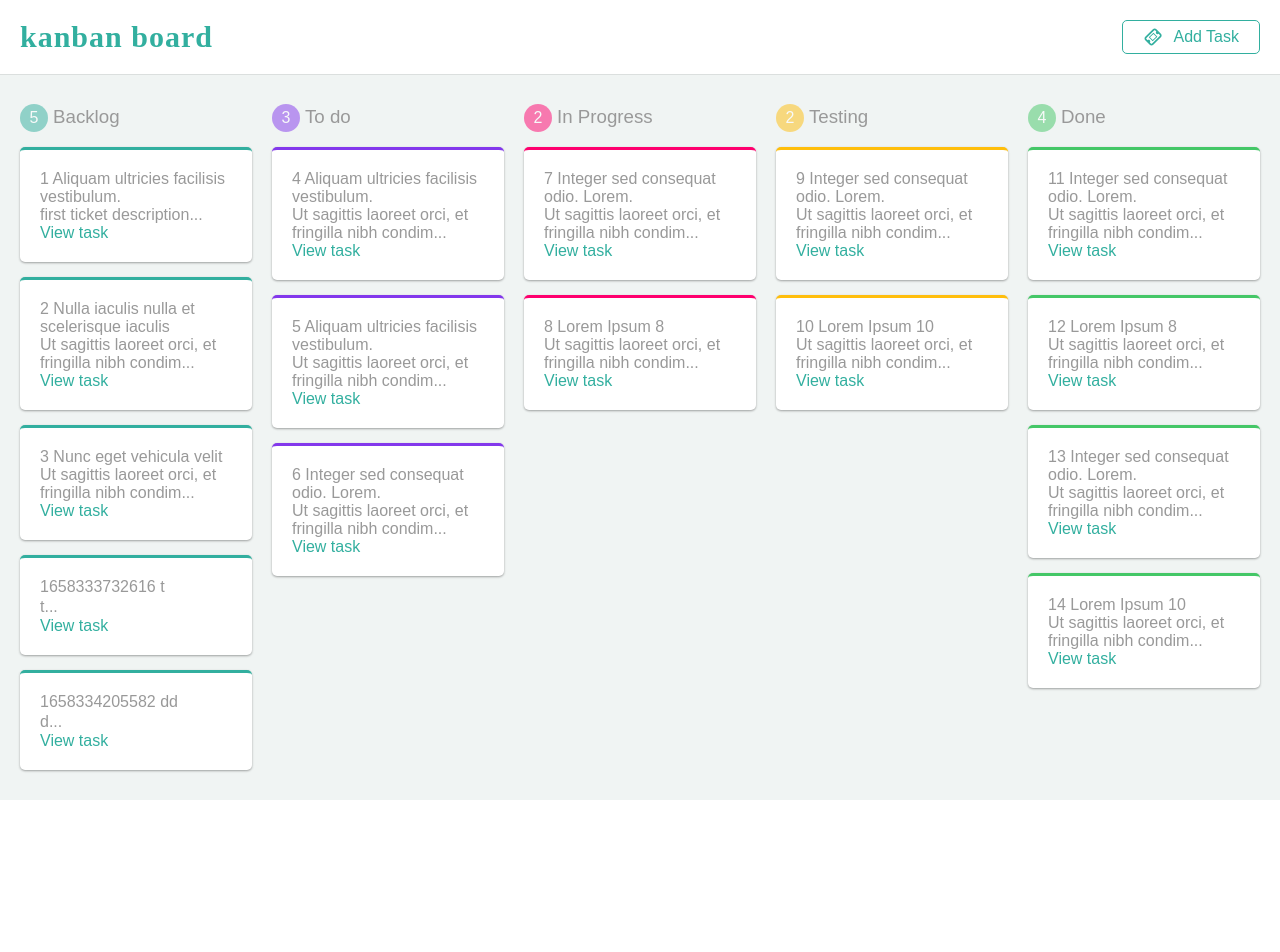
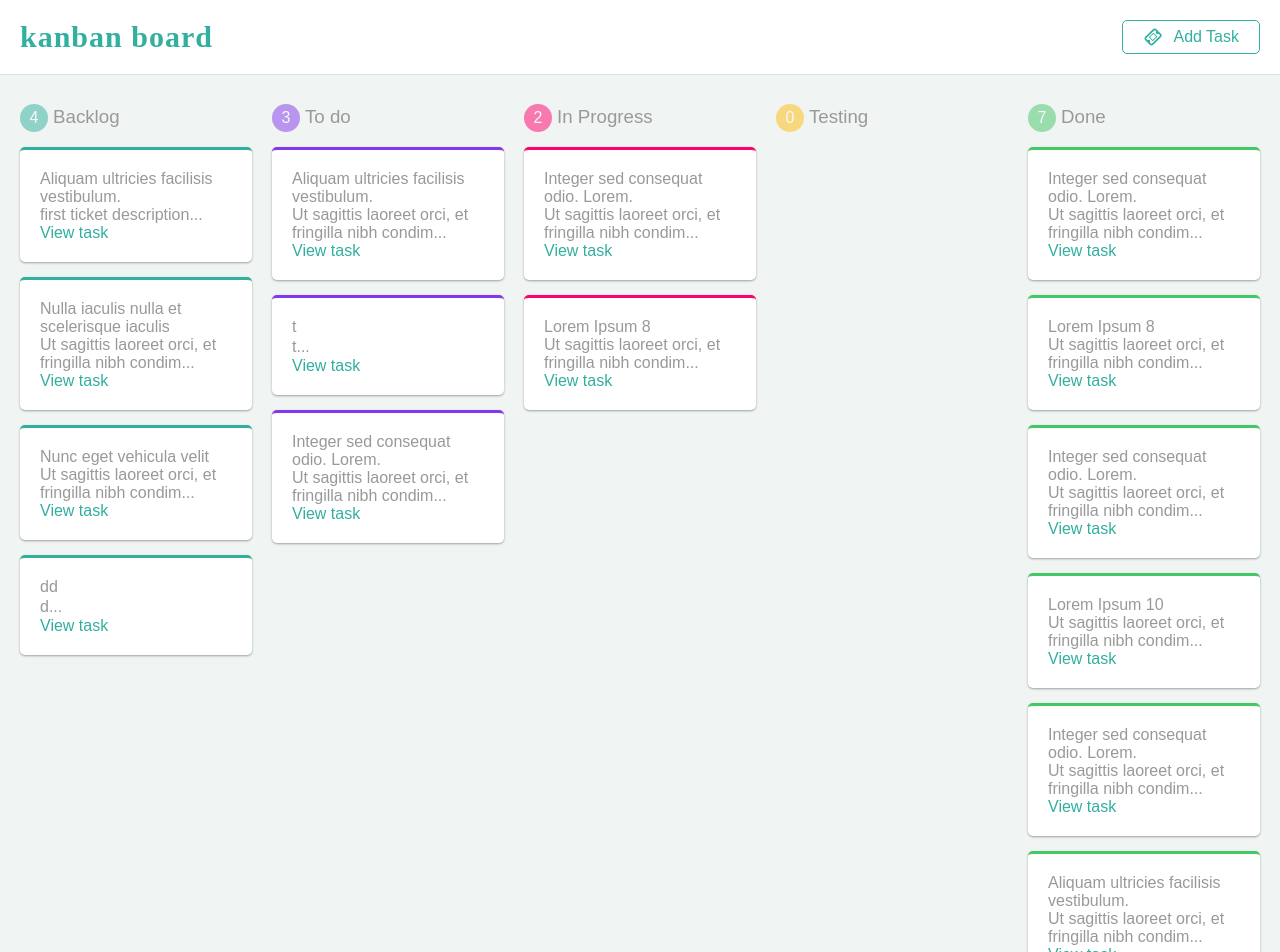
Before and after one commit to shakkamakka/kanban-board, a React (Vite) app: page / in a window 1280 px wide. Shown: the top 952 px of the page. Before the commit the page ends 800 px from the top, so only its background shows below. Built offline with nearby package versions, Linux system fonts and the light colour scheme; data requests are answered from the project's data file; a web font is replaced by a local one.

Commit message:
add update of Board in json-server

```diff
--- a/src/data/db.json
+++ b/src/data/db.json
@@ -19,11 +19,6 @@
           "description": "Ut sagittis laoreet orci, et fringilla nibh condimentum in. Sed mattis non turpis sit amet sagittis. Fusce enim tellus, gravida ac laoreet sed, feugiat sed ligula. Duis faucibus justo quis tristique luctus. Nullam auctor elit sed velit consectetur, at venenatis ex tempus. Ut sagittis laoreet orci, et fringilla nibh condimentum in. Sed mattis non turpis sit amet sagittis. Fusce enim tellus, gravida ac laoreet sed, feugiat sed ligula. Duis faucibus justo quis tristique luctus. Nullam auctor elit sed velit consectetur, at venenatis ex tempus."
         },
         {
-          "id": 1658333732616,
-          "title": "t",
-          "description": "t"
-        },
-        {
           "id": 1658334205582,
           "title": "dd",
           "description": "d"
@@ -32,7 +27,6 @@
       "id": 1
     },
     {
-      "id": 2,
       "value": "To do",
       "tasks": [
         {
@@ -41,19 +35,19 @@
           "description": "Ut sagittis laoreet orci, et fringilla nibh condimentum in. Sed mattis non turpis sit amet sagittis. Fusce enim tellus, gravida ac laoreet sed, feugiat sed ligula. Duis faucibus justo quis tristique luctus. Nullam auctor elit sed velit consectetur, at venenatis ex tempus. Ut sagittis laoreet orci, et fringilla nibh condimentum in. Sed mattis non turpis sit amet sagittis. Fusce enim tellus, gravida ac laoreet sed, feugiat sed ligula. Duis faucibus justo quis tristique luctus. Nullam auctor elit sed velit consectetur, at venenatis ex tempus."
         },
         {
-          "id": 5,
-          "title": "Aliquam ultricies facilisis vestibulum.",
-          "description": "Ut sagittis laoreet orci, et fringilla nibh condimentum in. Sed mattis non turpis sit amet sagittis. Fusce enim tellus, gravida ac laoreet sed, feugiat sed ligula. Duis faucibus justo quis tristique luctus. Nullam auctor elit sed velit consectetur, at venenatis ex tempus. Ut sagittis laoreet orci, et fringilla nibh condimentum in. Sed mattis non turpis sit amet sagittis. Fusce enim tellus, gravida ac laoreet sed, feugiat sed ligula. Duis faucibus justo quis tristique luctus. Nullam auctor elit sed velit consectetur, at venenatis ex tempus."
+          "id": 1658333732616,
+          "title": "t",
+          "description": "t"
         },
         {
           "id": 6,
           "title": "Integer sed consequat odio. Lorem.",
           "description": "Ut sagittis laoreet orci, et fringilla nibh condimentum in. Sed mattis non turpis sit amet sagittis. Fusce enim tellus, gravida ac laoreet sed, feugiat sed ligula. Duis faucibus justo quis tristique luctus. Nullam auctor elit sed velit consectetur, at venenatis ex tempus. Ut sagittis laoreet orci, et fringilla nibh condimentum in. Sed mattis non turpis sit amet sagittis. Fusce enim tellus, gravida ac laoreet sed, feugiat sed ligula. Duis faucibus justo quis tristique luctus. Nullam auctor elit sed velit consectetur, at venenatis ex tempus."
         }
-      ]
+      ],
+      "id": 2
     },
     {
-      "id": 3,
       "value": "In Progress",
       "tasks": [
         {
@@ -66,30 +60,19 @@
           "title": "Lorem Ipsum 8",
           "description": "Ut sagittis laoreet orci, et fringilla nibh condimentum in. Sed mattis non turpis sit amet sagittis. Fusce enim tellus, gravida ac laoreet sed, feugiat sed ligula. Duis faucibus justo quis tristique luctus. Nullam auctor elit sed velit consectetur, at venenatis ex tempus. Ut sagittis laoreet orci, et fringilla nibh condimentum in. Sed mattis non turpis sit amet sagittis. Fusce enim tellus, gravida ac laoreet sed, feugiat sed ligula. Duis faucibus justo quis tristique luctus. Nullam auctor elit sed velit consectetur, at venenatis ex tempus."
         }
-      ]
+      ],
+      "id": 3
     },
     {
-      "id": 4,
       "value": "Testing",
-      "tasks": [
-        {
-          "id": 9,
-          "title": "Integer sed consequat odio. Lorem.",
-          "description": "Ut sagittis laoreet orci, et fringilla nibh condimentum in. Sed mattis non turpis sit amet sagittis. Fusce enim tellus, gravida ac laoreet sed, feugiat sed ligula. Duis faucibus justo quis tristique luctus. Nullam auctor elit sed velit consectetur, at venenatis ex tempus. Ut sagittis laoreet orci, et fringilla nibh condimentum in. Sed mattis non turpis sit amet sagittis. Fusce enim tellus, gravida ac laoreet sed, feugiat sed ligula. Duis faucibus justo quis tristique luctus. Nullam auctor elit sed velit consectetur, at venenatis ex tempus."
-        },
-        {
-          "id": 10,
-          "title": "Lorem Ipsum 10",
-          "description": "Ut sagittis laoreet orci, et fringilla nibh condimentum in. Sed mattis non turpis sit amet sagittis. Fusce enim tellus, gravida ac laoreet sed, feugiat sed ligula. Duis faucibus justo quis tristique luctus. Nullam auctor elit sed velit consectetur, at venenatis ex tempus. Ut sagittis laoreet orci, et fringilla nibh condimentum in. Sed mattis non turpis sit amet sagittis. Fusce enim tellus, gravida ac laoreet sed, feugiat sed ligula. Duis faucibus justo quis tristique luctus. Nullam auctor elit sed velit consectetur, at venenatis ex tempus."
-        }
-      ]
+      "tasks": [],
+      "id": 4
     },
     {
-      "id": 5,
       "value": "Done",
       "tasks": [
         {
-          "id": 11,
+          "id": 13,
           "title": "Integer sed consequat odio. Lorem.",
           "description": "Ut sagittis laoreet orci, et fringilla nibh condimentum in. Sed mattis non turpis sit amet sagittis. Fusce enim tellus, gravida ac laoreet sed, feugiat sed ligula. Duis faucibus justo quis tristique luctus. Nullam auctor elit sed velit consectetur, at venenatis ex tempus. Ut sagittis laoreet orci, et fringilla nibh condimentum in. Sed mattis non turpis sit amet sagittis. Fusce enim tellus, gravida ac laoreet sed, feugiat sed ligula. Duis faucibus justo quis tristique luctus. Nullam auctor elit sed velit consectetur, at venenatis ex tempus."
         },
@@ -99,8 +82,23 @@
           "description": "Ut sagittis laoreet orci, et fringilla nibh condimentum in. Sed mattis non turpis sit amet sagittis. Fusce enim tellus, gravida ac laoreet sed, feugiat sed ligula. Duis faucibus justo quis tristique luctus. Nullam auctor elit sed velit consectetur, at venenatis ex tempus. Ut sagittis laoreet orci, et fringilla nibh condimentum in. Sed mattis non turpis sit amet sagittis. Fusce enim tellus, gravida ac laoreet sed, feugiat sed ligula. Duis faucibus justo quis tristique luctus. Nullam auctor elit sed velit consectetur, at venenatis ex tempus."
         },
         {
-          "id": 13,
+          "id": 11,
           "title": "Integer sed consequat odio. Lorem.",
+          "description": "Ut sagittis laoreet orci, et fringilla nibh condimentum in. Sed mattis non turpis sit amet sagittis. Fusce enim tellus, gravida ac laoreet sed, feugiat sed ligula. Duis faucibus justo quis tristique luctus. Nullam auctor elit sed velit consectetur, at venenatis ex tempus. Ut sagittis laoreet orci, et fringilla nibh condimentum in. Sed mattis non turpis sit amet sagittis. Fusce enim tellus, gravida ac laoreet sed, feugiat sed ligula. Duis faucibus justo quis tristique luctus. Nullam auctor elit sed velit consectetur, at venenatis ex tempus."
+        },
+        {
+          "id": 10,
+          "title": "Lorem Ipsum 10",
+          "description": "Ut sagittis laoreet orci, et fringilla nibh condimentum in. Sed mattis non turpis sit amet sagittis. Fusce enim tellus, gravida ac laoreet sed, feugiat sed ligula. Duis faucibus justo quis tristique luctus. Nullam auctor elit sed velit consectetur, at venenatis ex tempus. Ut sagittis laoreet orci, et fringilla nibh condimentum in. Sed mattis non turpis sit amet sagittis. Fusce enim tellus, gravida ac laoreet sed, feugiat sed ligula. Duis faucibus justo quis tristique luctus. Nullam auctor elit sed velit consectetur, at venenatis ex tempus."
+        },
+        {
+          "id": 9,
+          "title": "Integer sed consequat odio. Lorem.",
+          "description": "Ut sagittis laoreet orci, et fringilla nibh condimentum in. Sed mattis non turpis sit amet sagittis. Fusce enim tellus, gravida ac laoreet sed, feugiat sed ligula. Duis faucibus justo quis tristique luctus. Nullam auctor elit sed velit consectetur, at venenatis ex tempus. Ut sagittis laoreet orci, et fringilla nibh condimentum in. Sed mattis non turpis sit amet sagittis. Fusce enim tellus, gravida ac laoreet sed, feugiat sed ligula. Duis faucibus justo quis tristique luctus. Nullam auctor elit sed velit consectetur, at venenatis ex tempus."
+        },
+        {
+          "id": 5,
+          "title": "Aliquam ultricies facilisis vestibulum.",
           "description": "Ut sagittis laoreet orci, et fringilla nibh condimentum in. Sed mattis non turpis sit amet sagittis. Fusce enim tellus, gravida ac laoreet sed, feugiat sed ligula. Duis faucibus justo quis tristique luctus. Nullam auctor elit sed velit consectetur, at venenatis ex tempus. Ut sagittis laoreet orci, et fringilla nibh condimentum in. Sed mattis non turpis sit amet sagittis. Fusce enim tellus, gravida ac laoreet sed, feugiat sed ligula. Duis faucibus justo quis tristique luctus. Nullam auctor elit sed velit consectetur, at venenatis ex tempus."
         },
         {
@@ -108,7 +106,8 @@
           "title": "Lorem Ipsum 10",
           "description": "Ut sagittis laoreet orci, et fringilla nibh condimentum in. Sed mattis non turpis sit amet sagittis. Fusce enim tellus, gravida ac laoreet sed, feugiat sed ligula. Duis faucibus justo quis tristique luctus. Nullam auctor elit sed velit consectetur, at venenatis ex tempus. Ut sagittis laoreet orci, et fringilla nibh condimentum in. Sed mattis non turpis sit amet sagittis. Fusce enim tellus, gravida ac laoreet sed, feugiat sed ligula. Duis faucibus justo quis tristique luctus. Nullam auctor elit sed velit consectetur, at venenatis ex tempus."
         }
-      ]
+      ],
+      "id": 5
     }
   ]
 }
--- a/src/views/Board.tsx
+++ b/src/views/Board.tsx
@@ -59,7 +59,20 @@ const Board = () => {
   const handleOnDrop = () =>{
     setDragCardId(0);
     setTouchCardId(0);
-    // post data to DB
+    // update DB
+    //json-server can only update 1 item per call so we loop through the object
+    dataList.map((list:ListProps)=>{
+      fetch(`http://localhost:3000/status/${list.id}`,{
+        method:'PUT',
+        headers:{ "Content-Type": "application/json" },
+        body: JSON.stringify({
+          "value":list.value,
+          "tasks":list.tasks
+        })
+      }).then(res=>{
+        console.log(res)
+      });
+    });
   }
 
   return (
@@ -91,7 +104,7 @@ const Board = () => {
                 onDragLeave={()=>setTouchCardId(0)}
                 onDrop={()=>handleOnDrop()}
                 >
-                  <span className="title">{id} {title} </span>
+                  <span className="title">{title} </span>
                   <span className="description">{description?.substring(0, 50)}...</span>
                   <Link to={`/task/${s.id}/${id}`} draggable={false}>View task </Link>
                 </div>
--- a/src/views/CreateTask.tsx
+++ b/src/views/CreateTask.tsx
@@ -35,8 +35,6 @@ const CreateTask = () => {
         "value":statusString, // add this again, otherwise it dissapears somehow
         "tasks":newData
       })
-    }).then(res=>{
-      console.log(res)
     }).then(()=>{
       setIsPending(false);
       navigate("/");
```
